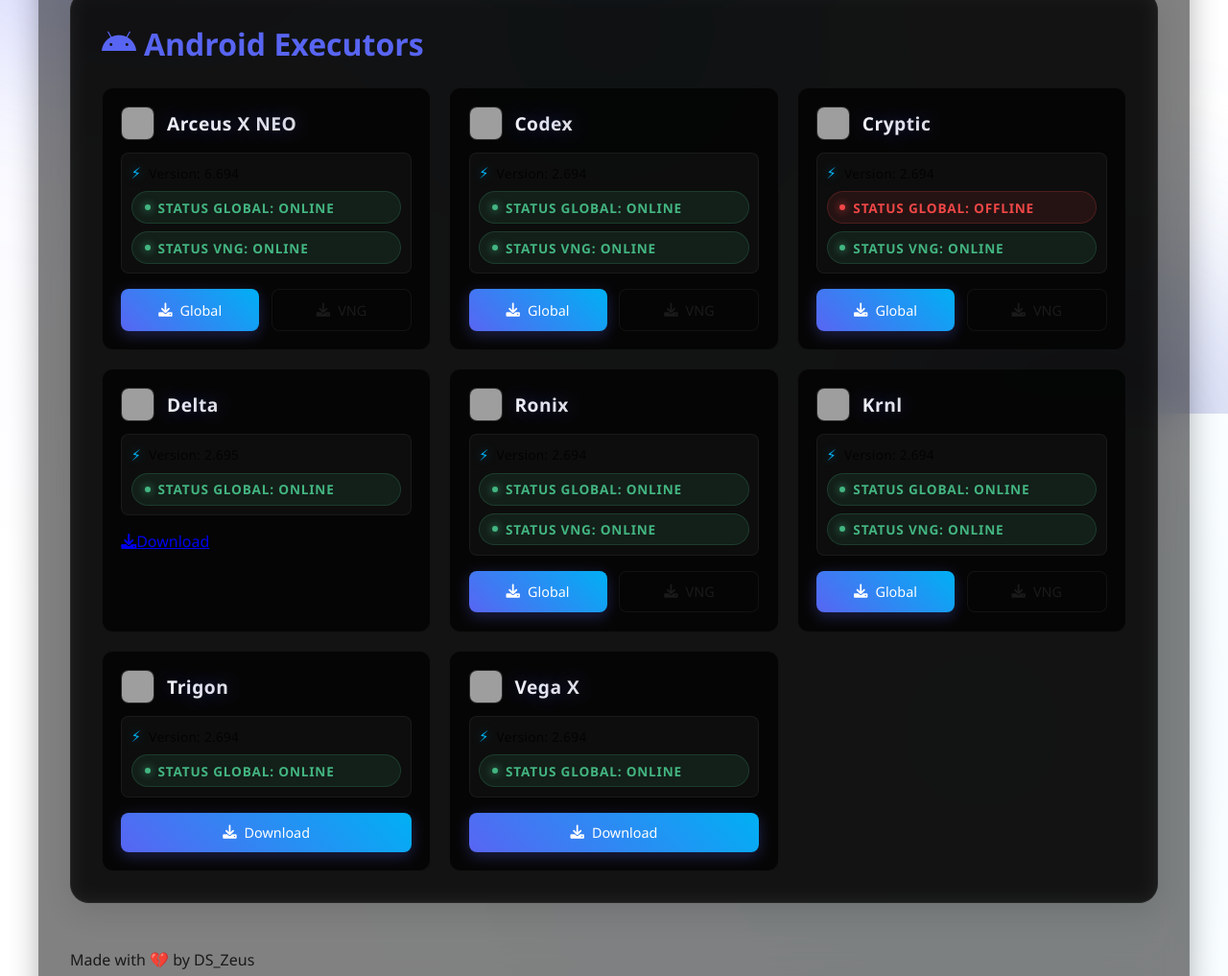
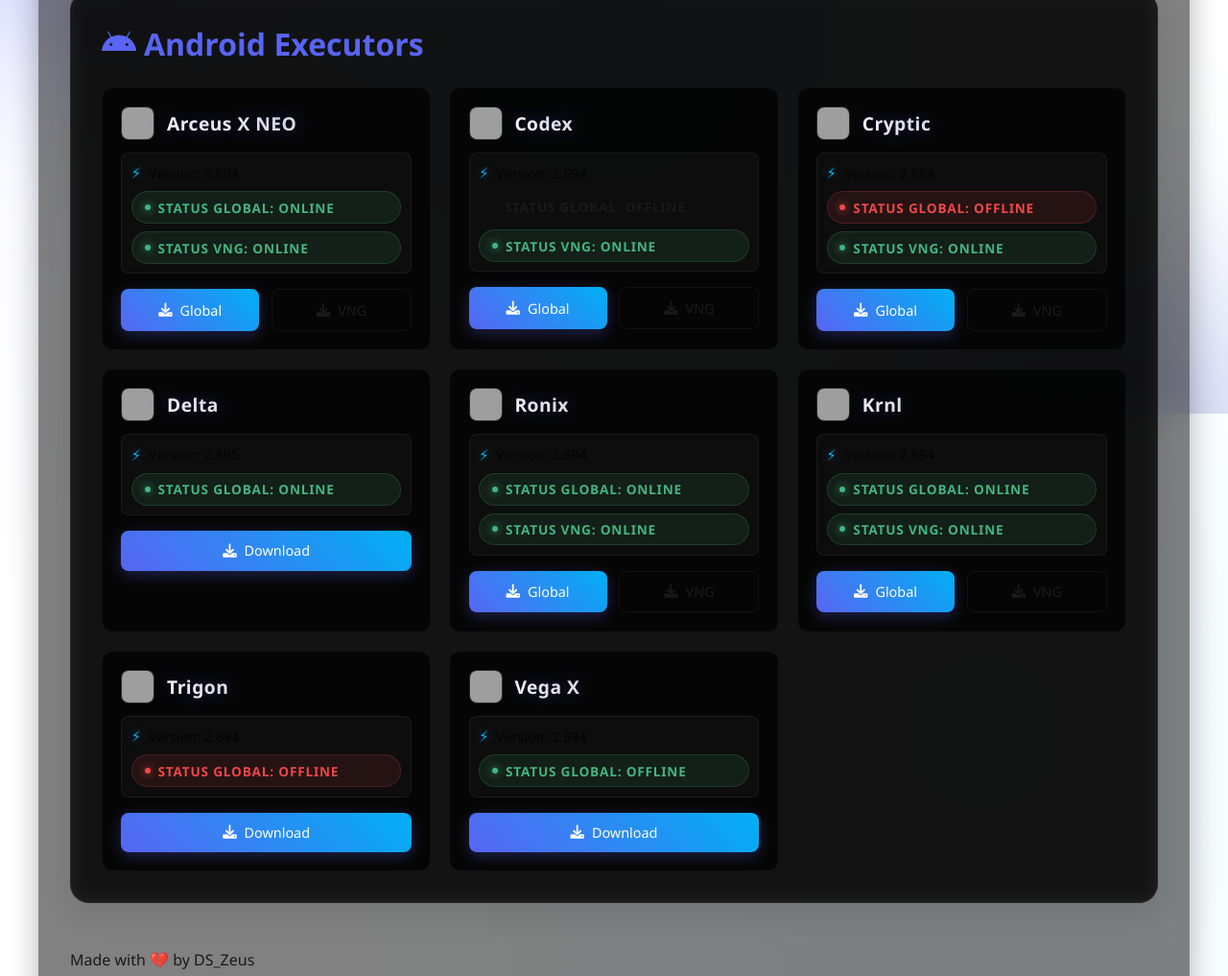
Before and after one commit to ugphone839/Executors, a plain HTML site: page index.html in a window 1280 px wide. Shown: the part 369-1386 px from the top of the page at 96% size. Drawn offline with Linux system fonts and the light colour scheme; grey boxes are pictures that could not be loaded.

Commit message:
Update index.html

```diff
--- a/index.html
+++ b/index.html
@@ -52,7 +52,7 @@
                             <span class="status status-online">Status VNG: Online</span>
                         </div>
                         <div class="card-actions">
-                            <a href="https://www.mediafire.com/file/smc7a6pvyh8krpg/Roblox_Arceus_X_NEO_1.8.9.apk/file" class="btn btn-download"><i class="fas fa-download"></i>Global</a>
+                            <a href="https://www.mediafire.com/file/5zdruyhpcl0gzty/Roblox_Arceus_X_NEO_1.9.0.apk/file" class="btn btn-download"><i class="fas fa-download"></i>Global</a>
                             <a href="https://www.mediafire.com/file/61czhi66tvb3hfc/Roblox_-_VNG_Arceus_X_NEO_1.8.7.apk/file" class="btn btn-alt"><i class="fas fa-download"></i>VNG</a>
 
                         </div>
@@ -65,7 +65,7 @@
                         </div>
                         <div class="card-info">
                             <span class="version">Version: 2.694</span>
-                            <span class="status status-online">Status Global: Online</span>
+                            <span class="status status">Status Global: Offline</span>
                             <span class="status status-online">Status VNG: Online</span>
                         </div>
                         <div class="card-actions">
@@ -101,7 +101,7 @@
                             <span class="status status-online">Status Global: Online</span>
                         </div>
                         <div class="card-actions">
-                            <a href="https://delta.filenetwork.vip/android.html class="btn btn-download"><i class="fas fa-download"></i>Download</a>
+                            <a href="https://delta.filenetwork.vip/android.htm"l class="btn btn-download"><i class="fas fa-download"></i>Download</a>
 
                         </div>
                     </div>
@@ -147,7 +147,7 @@
                         </div>
                         <div class="card-info">
                             <span class="version">Version: 2.694</span>
-                            <span class="status status-online">Status Global: Online</span>
+                            <span class="status status-offline">Status Global: Offline</span>
                         </div>
                         <div class="card-actions">
                             <a href="https://www.mediafire.com/file/jvefvegdnuviu0n/Trigon_v2.694.983.apk/file" class="btn btn-download"><i class="fas fa-download"></i>Download</a>
@@ -162,7 +162,7 @@
                         </div>
                         <div class="card-info">
                             <span class="version">Version: 2.694</span>
-                            <span class="status status-online">Status Global: Online</span>
+                            <span class="status status-online">Status Global: Offline</span>
                         </div>
                         <div class="card-actions">
                             <a href="https://github.com/1f0yt/community/releases/download/Vegax/Vega.X.apk" class="btn btn-download"><i class="fas fa-download"></i>Download</a>
```
